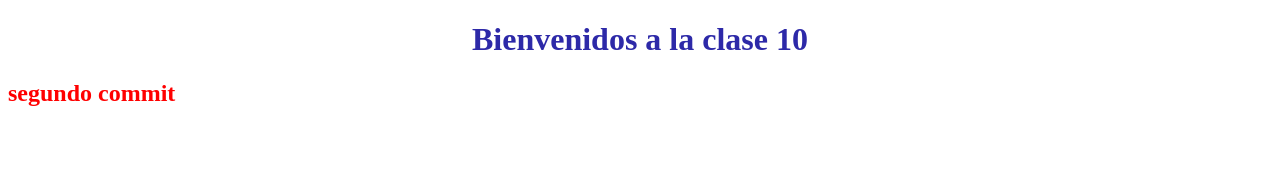
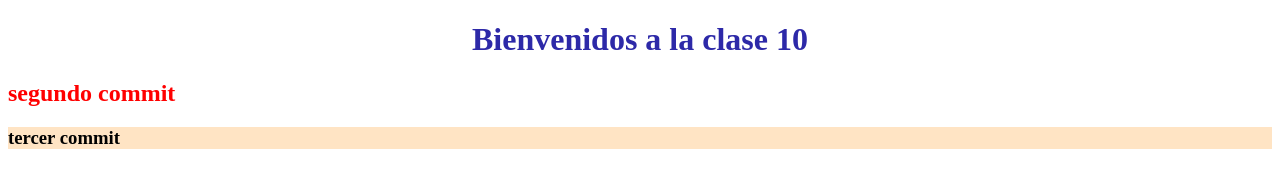
Before and after one commit to eelOriginal/repositorio2024, a plain HTML site: page index.html in a window 1280 px wide. Drawn offline with Linux system fonts and the light colour scheme.

Commit message:
agregamos un h3

```diff
--- a/css/estilos.css
+++ b/css/estilos.css
@@ -5,3 +5,6 @@ h1 {
 h2 {
     color: red;
 }
+h3 {
+    background-color: bisque;
+}
--- a/index.html
+++ b/index.html
@@ -9,5 +9,6 @@
 <body>
     <h1>Bienvenidos a la clase 10</h1>
     <h2>segundo commit</h2>
+    <h3>tercer commit</h3>
 </body>
 </html>
```
